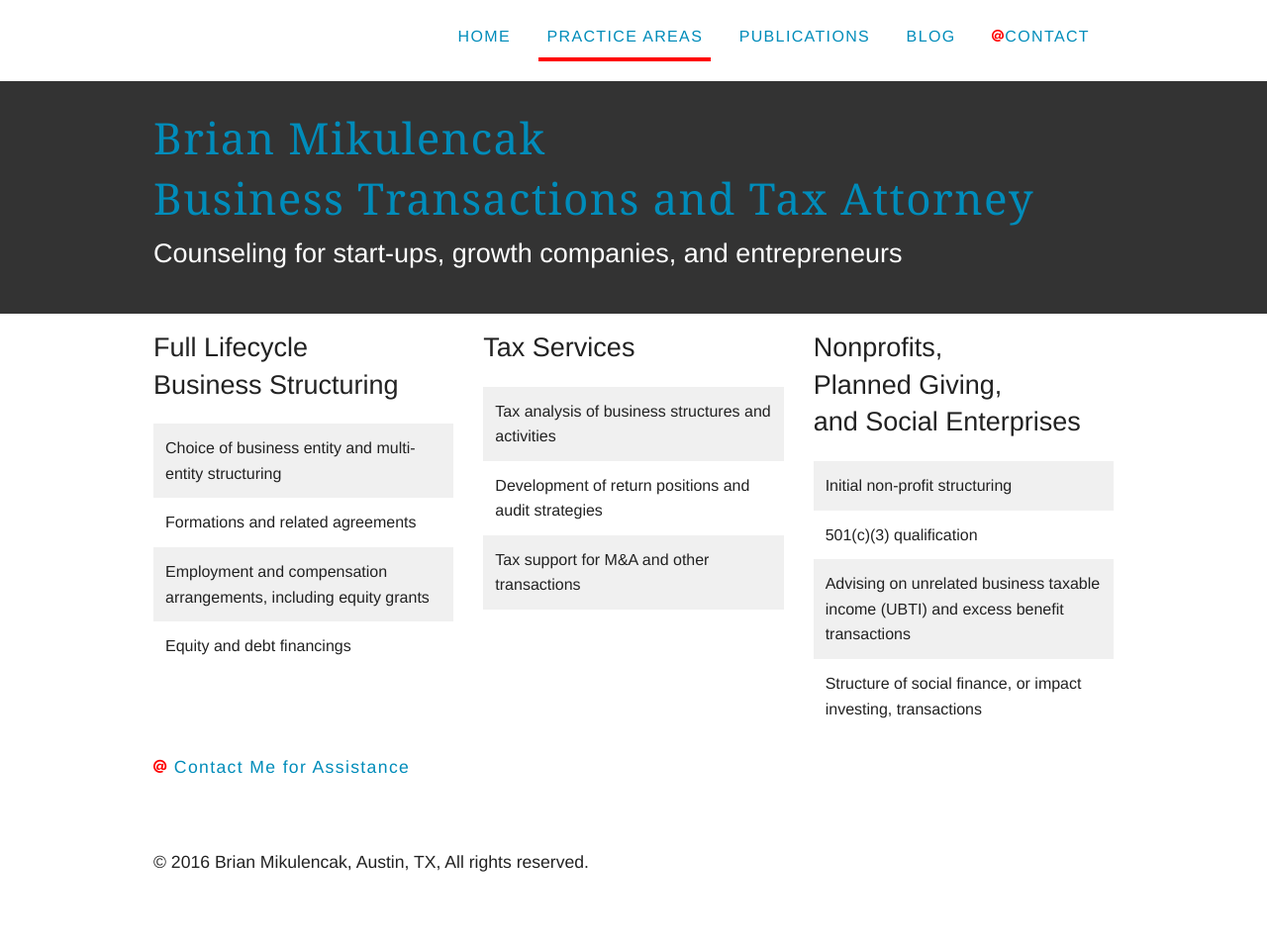
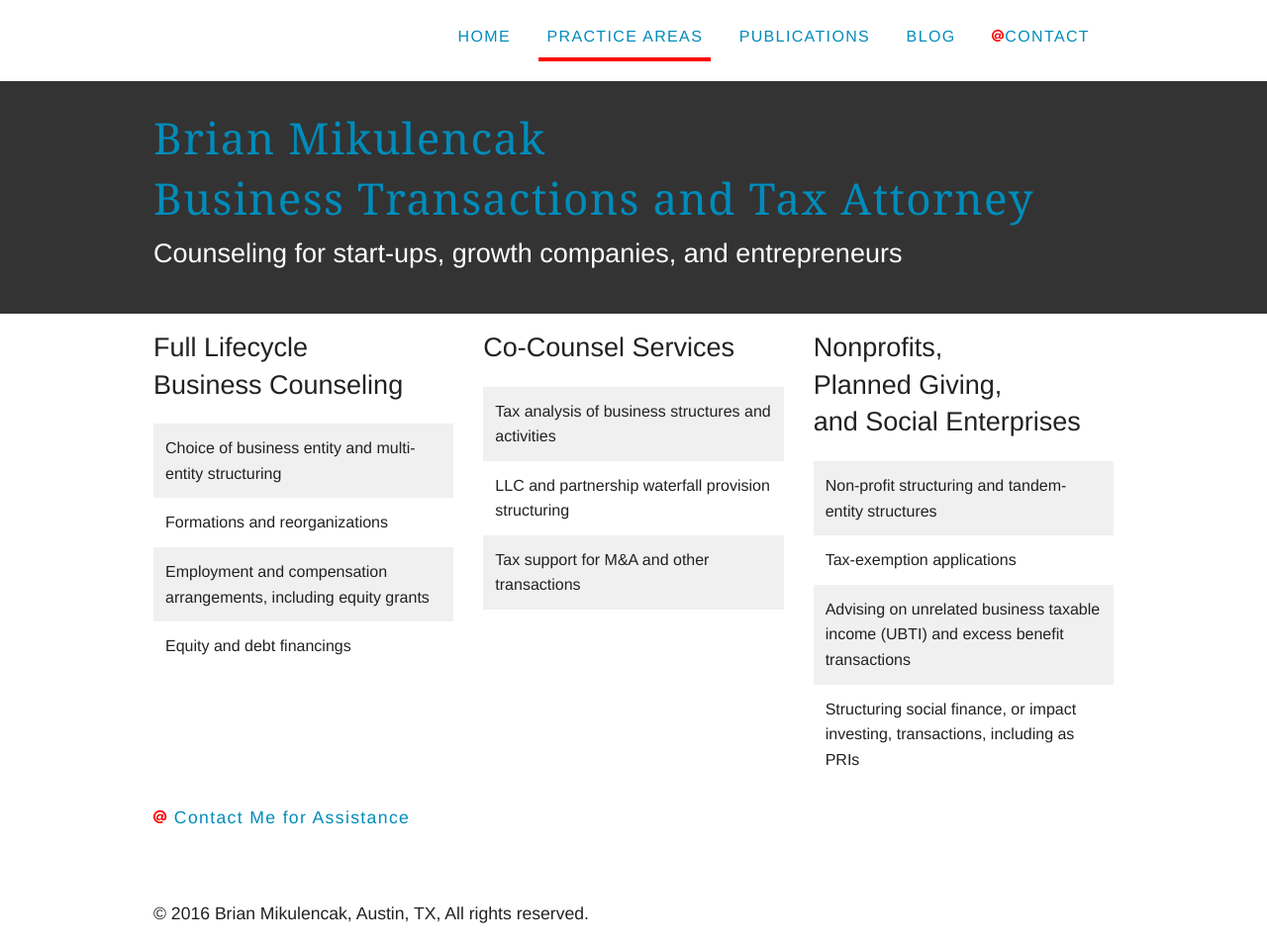
Before and after one commit to brianmik/bmaustinlaw, a Jekyll site: the page built from practice-areas.html, in a window 1280 px wide. Shown: the whole page at 99% size. Built offline with Jekyll 4.4.1, drawn with Linux system fonts in a browser that asks for light colours; before the commit the page ends 906 px from its top, so only the background shows below that.

Commit message:
Update practice-areas.html

```diff
--- a/practice-areas.html
+++ b/practice-areas.html
@@ -8,13 +8,13 @@ title: Brian Mikulencak Business Transactions and Tax Attorney - Practice Areas
     <div class="large-4 columns">
         <section>
           <header class="space-none">
-          <h1 class="practice space-none"> Full Lifecycle<br>Business Structuring</h1>
+          <h1 class="practice space-none"> Full Lifecycle<br>Business Counseling</h1>
           </header>
             <ul class="practice__area__items">
               <li class="practice__area__item">
                 Choice of business entity and multi-entity structuring
               </li>
-              <li class="practice__area__item">Formations and related agreements</li>
+              <li class="practice__area__item">Formations and reorganizations</li>
               <li class="practice__area__item">
                 Employment and compensation arrangements, including equity grants
               </li>
@@ -26,11 +26,11 @@ title: Brian Mikulencak Business Transactions and Tax Attorney - Practice Areas
     <div class="large-4 columns">
         <section>
           <header class="space-none">
-          <h1 class="practice space-none">Tax Services</h1>
+          <h1 class="practice space-none">Co-Counsel Services</h1>
           </header>
             <ul class="practice__area__items">
               <li class="practice__area__item">Tax analysis of business structures and activities</li>
-              <li class="practice__area__item">Development of return positions and audit strategies</li>
+              <li class="practice__area__item">LLC and partnership waterfall provision structuring</li>
               <li class="practice__area__item">Tax support for M&A and other transactions</li>
             </ul>
         </section>
@@ -42,11 +42,11 @@ title: Brian Mikulencak Business Transactions and Tax Attorney - Practice Areas
           <h1 class="practice space-none">Nonprofits,<br>Planned Giving,<br>and Social Enterprises</h1>
           </header>
             <ul class="practice__area__items">
-              <li class="practice__area__item">Initial non-profit structuring</li>
-              <li class="practice__area__item">501(c)(3) qualification</li>
+              <li class="practice__area__item">Non-profit structuring and tandem-entity structures</li>
+              <li class="practice__area__item">Tax-exemption applications</li>
               <li class="practice__area__item">Advising on unrelated business taxable income (UBTI) and excess benefit transactions</li>
               <li class="practice__area__item">
-                Structure of social finance, or impact investing, transactions
+                Structuring social finance, or impact investing, transactions, including as PRIs
               </li>
             </ul>
         </section>
```
